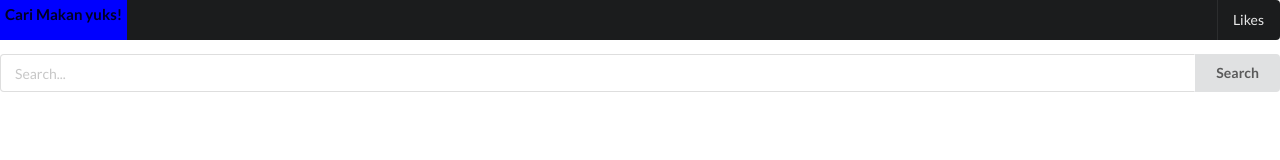
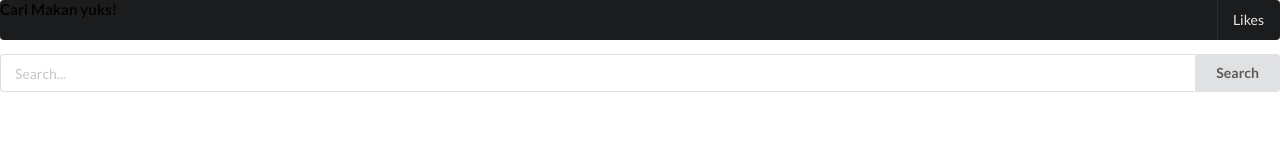
Before and after one commit to fransiscoliem/fransiscoliem.github.io, a plain HTML site: page index.html in a window 1280 px wide. Drawn offline with nearby package versions, Linux system fonts and the light colour scheme; no server answers.

Commit message:
Update index.html

```diff
--- a/index.html
+++ b/index.html
@@ -19,8 +19,7 @@
 
 
 <div class="ui inverted menu">
-
- <div style="text-align:center; padding:5px;background-color:blue">
+  <div class="center menu">
     <h4>Cari Makan yuks!</h4>
   </div>
   <div class="right menu">
@@ -28,8 +27,8 @@
      Likes
    </a>
  </div>
+</div>
 
-</div>
 <div class="ui fluid action input">
   <input type="text" placeholder="Search...">
   <div class="ui button">Search</div>
```
Lines whose indentation alone changed are shown as unchanged.
